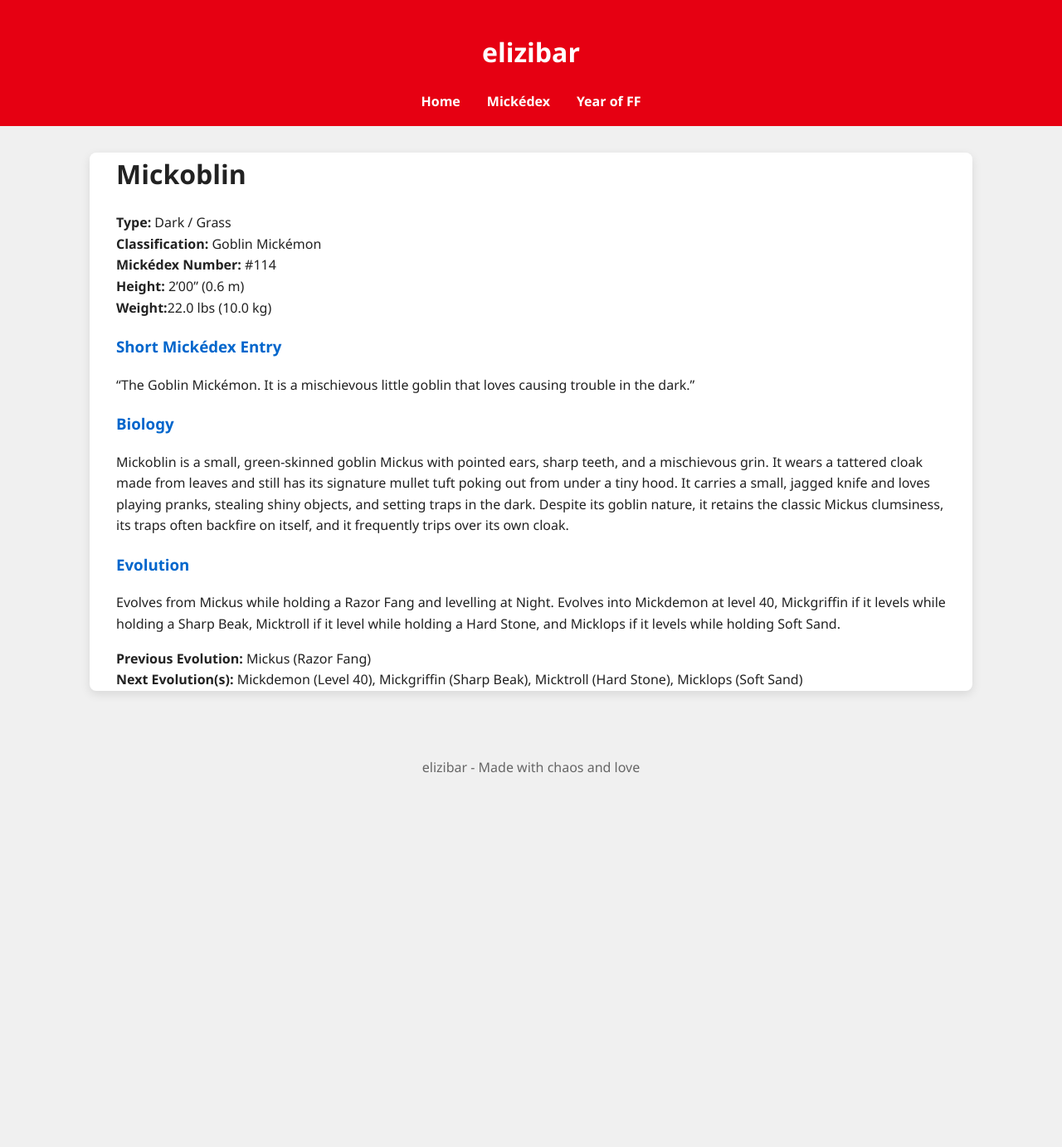
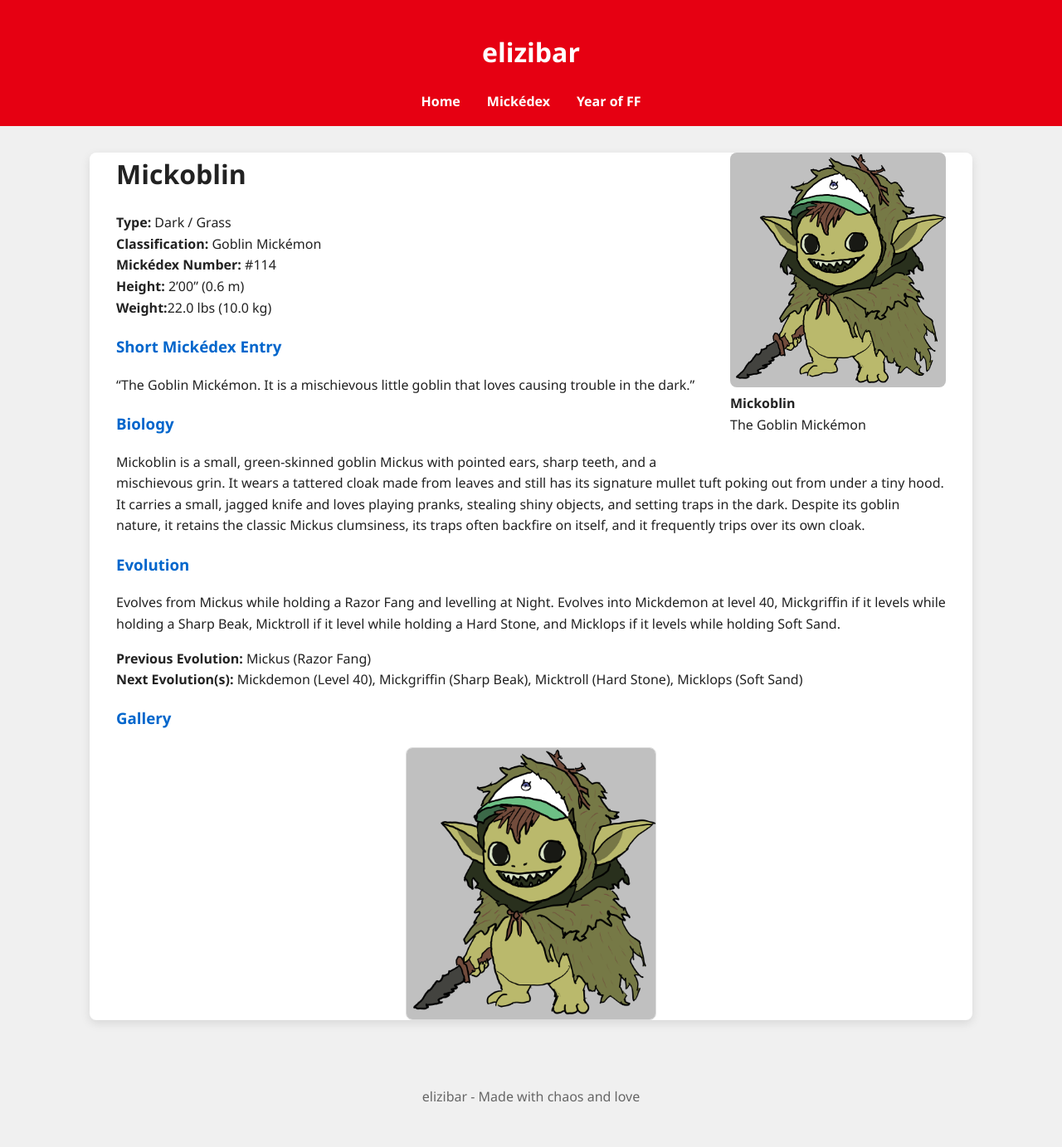
Before and after one commit to elizibar/elizibar.github.io, a Jekyll site: the page built from mickedex/fantasy/mickoblin.md, in a window 1280 px wide. Shown: the whole page at 83% size. Built offline with Jekyll 4.4.1, drawn with Linux system fonts in a browser that asks for light colours; before the commit the page ends 986 px from its top, so only the background shows below that.

Commit message:
mickoblin

```diff
--- a/mickedex/fantasy/mickoblin.md
+++ b/mickedex/fantasy/mickoblin.md
@@ -3,6 +3,11 @@
 layout: default
 permalink: /mickedex/mickoblin/
 ---
+
+<figure style="float: right; margin: 0 0 20px 20px; width: 260px;">
+  <img src="/assets/images/mickoblin.png" alt="Mickoblin" style="width: 100%; border-radius: 8px;">
+  <figcaption><strong>Mickoblin</strong><br>The Goblin Mickémon</figcaption>
+</figure>
 
 # Mickoblin
 
@@ -23,3 +28,6 @@
 
 **Previous Evolution:** Mickus (Razor Fang)
 **Next Evolution(s):** Mickdemon (Level 40), Mickgriffin (Sharp Beak), Micktroll (Hard Stone), Micklops (Soft Sand)
+
+### Gallery
+![Mickoblin](/assets/images/mickoblin.png){:width="30%" style="display: block; margin: 20px auto; border: 1px solid #ddd; border-radius: 8px;"}
```
Also changed, not shown: assets/images/mickoblin.png (added).
